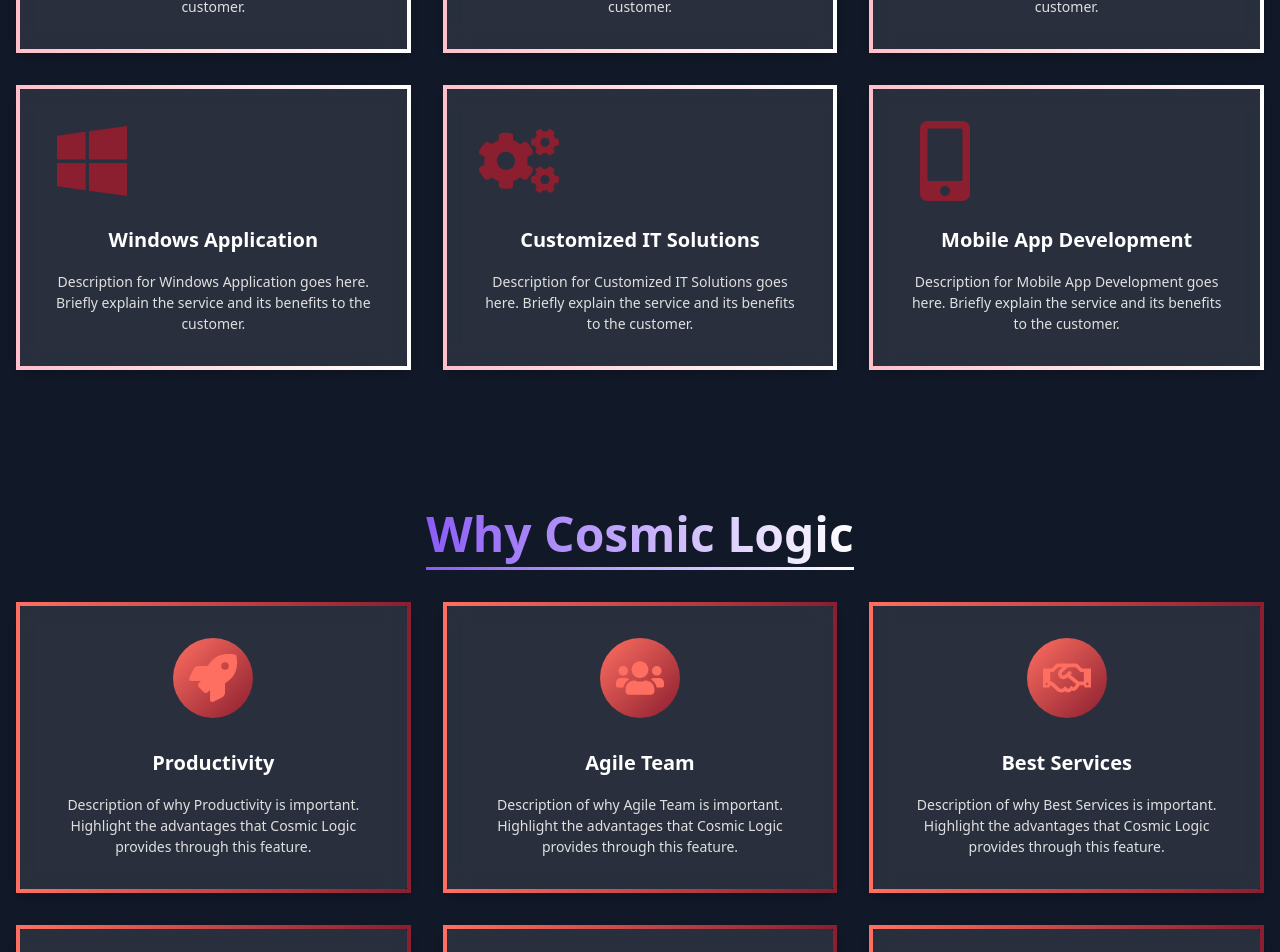
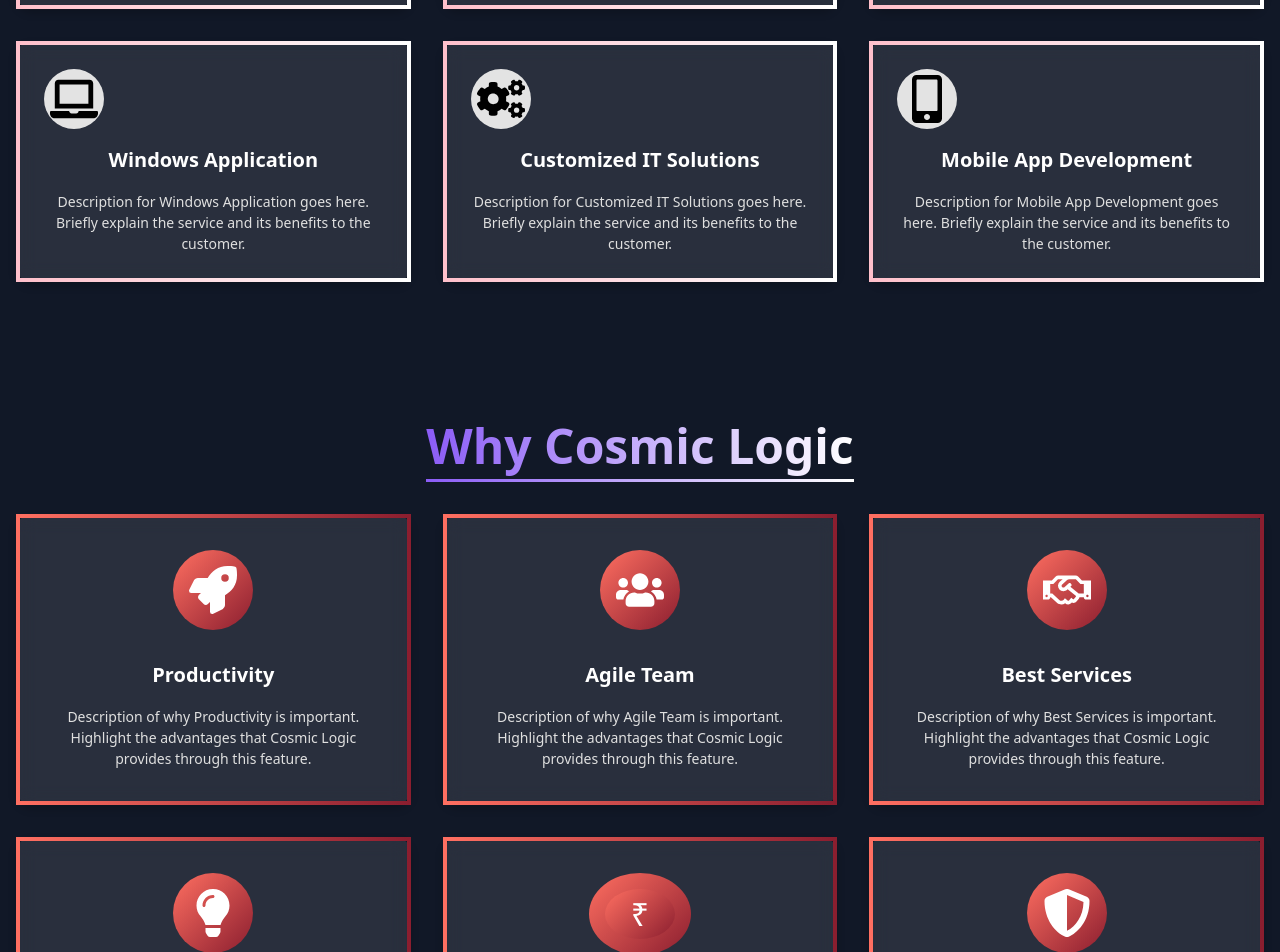
Before and after one commit to giteadi/Cosmic, a React (Create React App) app in the folder client/: page / in a window 1280 px wide. Shown: the part 1760-2712 px from the top of the page. Built offline with nearby package versions, Linux system fonts and the light colour scheme.

Commit message:
why cosmic

```diff
--- a/client/src/App.js
+++ b/client/src/App.js
@@ -6,6 +6,7 @@
 import ServicesPage from "./pages/Service";
 import Navbar from "./components/Nav";
 import ClientLogos from "./pages/ClientLogo";
+import BlogPage from "./pages/BlogPage";
 
 function App() {
   return (
@@ -18,6 +19,8 @@
       <Route path='/about' element={<AboutUsPage/>}/>
       <Route path='/projects' element={<PortfolioPage/>}/>
       <Route path='/services' element={<ServicesPage/>}/>
+      <Route path='/blog' element={<BlogPage/>}/>
+
 
      </Routes>
     </div>
--- a/client/src/components/Nav.js
+++ b/client/src/components/Nav.js
@@ -23,10 +23,8 @@
         </h1>
         <nav className="space-x-6 hidden md:block">
           <Link to="/" className="hover:underline transition-all ease-in-out duration-300 hover:text-indigo-200">Home</Link>
-          <Link to="/about" className="hover:underline transition-all ease-in-out duration-300 hover:text-indigo-200">About Us</Link>
-          <Link to="/services" className="hover:underline transition-all ease-in-out duration-300 hover:text-indigo-200">Our Services</Link>
+          <Link to="/blog" className="hover:underline transition-all ease-in-out duration-300 hover:text-indigo-200">Blog</Link> {/* Blog link added */}
           <Link to="/projects" className="hover:underline transition-all ease-in-out duration-300 hover:text-indigo-200">Portfolio</Link>
-          <Link to="/clientLogo" className="hover:underline transition-all ease-in-out duration-300 hover:text-indigo-200">Clients</Link>
           <Link to="/contact" className="hover:underline transition-all ease-in-out duration-300 hover:text-indigo-200">Contact Us</Link>
         </nav>
         <button className="bg-indigo-800 py-2 px-4 rounded-md hover:bg-indigo-700 md:hidden transition-all ease-in-out duration-300">
--- a/client/src/pages/Service.jsx
+++ b/client/src/pages/Service.jsx
@@ -1,12 +1,180 @@
+// import React, { useEffect, useState, useRef } from 'react';
+// import styled from 'styled-components';
+// import { FaDesktop, FaCode, FaBullhorn, FaWindows, FaCogs, FaMobileAlt } from 'react-icons/fa';
+
+// // Styled component for the gradient text with white and dark red (begni) gradient
+// const GradientText = styled.h2`
+//   font-size: 3rem;
+//   font-weight: bold;
+//   background: linear-gradient(to right, white, #8b1e2f);  /* Begni (dark red) */
+//   -webkit-background-clip: text;
+//   color: transparent;
+//   position: relative;
+//   display: inline-block;
+//   &::after {
+//     content: '';
+//     position: absolute;
+//     bottom: 0;
+//     left: 0;
+//     width: 100%;
+//     height: 3px;
+//     background: linear-gradient(to right, pink, white);
+//     transition: all 0.3s ease;
+//   }
+//   &:hover {
+//     background: linear-gradient(to right, pink, white);
+//     -webkit-background-clip: text;
+//     color: transparent;
+//     &::after {
+//       background: linear-gradient(to right, pink, white);
+//       height: 3px;
+//     }
+//   }
+// `;
+
+// const ServiceCard = styled.div`
+//   background: rgba(255, 255, 255, 0.1);
+//   border: 4px solid transparent;
+//   border-radius: 16px;
+//   padding: 2rem;
+//   backdrop-filter: blur(10px);
+//   box-shadow: 0 4px 8px rgba(0, 0, 0, 0.2);
+//   position: relative;
+//   transition: all 0.3s ease;
+//   border-image: linear-gradient(to right, pink, white) 1;
+//   &:hover {
+//     transform: scale(1.05);
+//     border-image: linear-gradient(to right, pink, white) 1;
+//   }
+
+//   .service-icon {
+//     width: 80px;
+//     height: 80px;
+//     margin-bottom: 1.5rem;
+//     font-size: 3rem; /* Set icon size */
+//     color: #8b1e2f; /* Adjust icon color */
+//   }
+
+//   h3 {
+//     font-size: 1.25rem;
+//     font-weight: 600;
+//     color: #ffffff;
+//     margin-bottom: 1rem;
+//   }
+
+//   p {
+//     color: #e0e0e0;
+//     font-size: 0.875rem;
+//   }
+
+//   &.animate-right-to-left {
+//     animation: moveRightToLeft 0.8s ease-out forwards;
+//   }
+//   &.animate-left-to-right {
+//     animation: moveLeftToRight 0.8s ease-out forwards;
+//   }
+//   @keyframes moveRightToLeft {
+//     0% {
+//       transform: translateX(100%) scale(1);
+//       opacity: 0;
+//     }
+//     100% {
+//       transform: translateX(0) scale(1);
+//       opacity: 1;
+//     }
+//   }
+//   @keyframes moveLeftToRight {
+//     0% {
+//       transform: translateX(-100%) scale(1);
+//       opacity: 0;
+//     }
+//     100% {
+//       transform: translateX(0) scale(1);
+//       opacity: 1;
+//     }
+//   }
+// `;
+
+// const serviceIcons = [
+//   FaDesktop,        // Website Design
+//   FaCode,           // Web Development
+//   FaBullhorn,       // Digital Marketing
+//   FaWindows,        // Windows Application
+//   FaCogs,           // Customized IT Solutions
+//   FaMobileAlt       // Mobile App Development
+// ];
+
+// function Services() {
+//   const [isInView, setIsInView] = useState([false, false, false, false, false, false]);
+//   const [isScrollingUp, setIsScrollingUp] = useState(false);
+//   const previousScrollPosition = useRef(0);
+
+//   const handleScroll = () => {
+//     const scrollPosition = window.scrollY;
+//     setIsScrollingUp(scrollPosition < previousScrollPosition.current);
+//     previousScrollPosition.current = scrollPosition;
+//   };
+
+//   useEffect(() => {
+//     window.addEventListener('scroll', handleScroll);
+//     const observer = new IntersectionObserver((entries) => {
+//       entries.forEach((entry, index) => {
+//         if (entry.isIntersecting) {
+//           setIsInView((prevState) => {
+//             const updatedState = [...prevState];
+//             updatedState[index] = true;
+//             return updatedState;
+//           });
+//         }
+//       });
+//     }, {
+//       threshold: 0.5,
+//     });
+
+//     const elements = document.querySelectorAll('.service-card');
+//     elements.forEach((element) => observer.observe(element));
+
+//     return () => {
+//       observer.disconnect();
+//       window.removeEventListener('scroll', handleScroll);
+//     };
+//   }, []);
+
+//   return (
+//     <section id="services" className="py-16 bg-gray-900">
+//       <div className="container mx-auto px-4 text-center">
+//         <GradientText>Our Services</GradientText>
+//         <div className="grid grid-cols-1 sm:grid-cols-2 lg:grid-cols-3 gap-8 mt-8">
+//           {['Website Design', 'Web Development', 'Digital Marketing', 'Windows Application', 'Customized IT Solutions', 'Mobile App Development'].map((service, index) => (
+//             <ServiceCard
+//               key={index}
+//               className={`service-card ${isInView[index] ? (isScrollingUp ? (index < 3 ? 'animate-right-to-left' : 'animate-left-to-right') : (index < 3 ? 'animate-left-to-right' : 'animate-right-to-left')) : ''}`}
+//             >
+//               {React.createElement(serviceIcons[index], { className: 'service-icon' })}
+//               <h3>{service}</h3>
+//               <p>Description for {service} goes here. Briefly explain the service and its benefits to the customer.</p>
+//             </ServiceCard>
+//           ))}
+//         </div>
+//       </div>
+//     </section>
+//   );
+// }
+
+// export default Services;
+
+
+
+//               updated part2
+
 import React, { useEffect, useState, useRef } from 'react';
 import styled from 'styled-components';
-import { FaDesktop, FaCode, FaBullhorn, FaWindows, FaCogs, FaMobileAlt } from 'react-icons/fa';
+import { FaCode, FaLaptop, FaMobileAlt, FaCogs, FaPaintBrush, FaChartLine } from 'react-icons/fa';
 
-// Styled component for the gradient text with white and dark red (begni) gradient
 const GradientText = styled.h2`
   font-size: 3rem;
   font-weight: bold;
-  background: linear-gradient(to right, white, #8b1e2f);  /* Begni (dark red) */
+  background: linear-gradient(to right, white, #8b1e2f);
   -webkit-background-clip: text;
   color: transparent;
   position: relative;
@@ -18,6 +186,7 @@
     left: 0;
     width: 100%;
     height: 3px;
+    background: transparent;
     background: linear-gradient(to right, pink, white);
     transition: all 0.3s ease;
   }
@@ -30,13 +199,17 @@
       height: 3px;
     }
   }
+
+  @media (max-width: 640px) {
+    font-size: 2rem;
+  }
 `;
 
 const ServiceCard = styled.div`
   background: rgba(255, 255, 255, 0.1);
   border: 4px solid transparent;
   border-radius: 16px;
-  padding: 2rem;
+  padding: 1.5rem;
   backdrop-filter: blur(10px);
   box-shadow: 0 4px 8px rgba(0, 0, 0, 0.2);
   position: relative;
@@ -48,11 +221,15 @@
   }
 
   .service-icon {
-    width: 80px;
-    height: 80px;
-    margin-bottom: 1.5rem;
-    font-size: 3rem; /* Set icon size */
-    color: #8b1e2f; /* Adjust icon color */
+    width: 60px;
+    height: 60px;
+    font-size: 3rem;
+    background-color: #e3e3e3;
+    border-radius: 50%;
+    margin-bottom: 1rem;
+    display: flex;
+    align-items: center;
+    justify-content: center;
   }
 
   h3 {
@@ -70,9 +247,11 @@
   &.animate-right-to-left {
     animation: moveRightToLeft 0.8s ease-out forwards;
   }
+
   &.animate-left-to-right {
     animation: moveLeftToRight 0.8s ease-out forwards;
   }
+
   @keyframes moveRightToLeft {
     0% {
       transform: translateX(100%) scale(1);
@@ -83,6 +262,7 @@
       opacity: 1;
     }
   }
+
   @keyframes moveLeftToRight {
     0% {
       transform: translateX(-100%) scale(1);
@@ -93,15 +273,33 @@
       opacity: 1;
     }
   }
+
+  @media (max-width: 640px) {
+    padding: 1rem;
+
+    .service-icon {
+      width: 50px;
+      height: 50px;
+      font-size: 2rem;
+    }
+
+    h3 {
+      font-size: 1rem;
+    }
+
+    p {
+      font-size: 0.75rem;
+    }
+  }
 `;
 
-const serviceIcons = [
-  FaDesktop,        // Website Design
-  FaCode,           // Web Development
-  FaBullhorn,       // Digital Marketing
-  FaWindows,        // Windows Application
-  FaCogs,           // Customized IT Solutions
-  FaMobileAlt       // Mobile App Development
+const icons = [
+  <FaPaintBrush />,
+  <FaCode />,
+  <FaChartLine />,
+  <FaLaptop />,
+  <FaCogs />,
+  <FaMobileAlt />,
 ];
 
 function Services() {
@@ -117,6 +315,7 @@
 
   useEffect(() => {
     window.addEventListener('scroll', handleScroll);
+
     const observer = new IntersectionObserver((entries) => {
       entries.forEach((entry, index) => {
         if (entry.isIntersecting) {
@@ -150,7 +349,7 @@
               key={index}
               className={`service-card ${isInView[index] ? (isScrollingUp ? (index < 3 ? 'animate-right-to-left' : 'animate-left-to-right') : (index < 3 ? 'animate-left-to-right' : 'animate-right-to-left')) : ''}`}
             >
-              {React.createElement(serviceIcons[index], { className: 'service-icon' })}
+              <div className="service-icon">{icons[index]}</div>
               <h3>{service}</h3>
               <p>Description for {service} goes here. Briefly explain the service and its benefits to the customer.</p>
             </ServiceCard>
@@ -162,202 +361,3 @@
 }
 
 export default Services;
-
-
-
-//               updated part2
-
-// import React, { useEffect, useState, useRef } from 'react';
-// import styled from 'styled-components';
-// import { FaCode, FaLaptop, FaMobileAlt, FaCogs, FaPaintBrush, FaChartLine } from 'react-icons/fa';
-
-// const GradientText = styled.h2`
-//   font-size: 3rem;
-//   font-weight: bold;
-//   background: linear-gradient(to right, white, #8b1e2f);
-//   -webkit-background-clip: text;
-//   color: transparent;
-//   position: relative;
-//   display: inline-block;
-//   &::after {
-//     content: '';
-//     position: absolute;
-//     bottom: 0;
-//     left: 0;
-//     width: 100%;
-//     height: 3px;
-//     background: transparent;
-//     background: linear-gradient(to right, pink, white);
-//     transition: all 0.3s ease;
-//   }
-//   &:hover {
-//     background: linear-gradient(to right, pink, white);
-//     -webkit-background-clip: text;
-//     color: transparent;
-//     &::after {
-//       background: linear-gradient(to right, pink, white);
-//       height: 3px;
-//     }
-//   }
-
-//   @media (max-width: 640px) {
-//     font-size: 2rem;
-//   }
-// `;
-
-// const ServiceCard = styled.div`
-//   background: rgba(255, 255, 255, 0.1);
-//   border: 4px solid transparent;
-//   border-radius: 16px;
-//   padding: 1.5rem;
-//   backdrop-filter: blur(10px);
-//   box-shadow: 0 4px 8px rgba(0, 0, 0, 0.2);
-//   position: relative;
-//   transition: all 0.3s ease;
-//   border-image: linear-gradient(to right, pink, white) 1;
-//   &:hover {
-//     transform: scale(1.05);
-//     border-image: linear-gradient(to right, pink, white) 1;
-//   }
-
-//   .service-icon {
-//     width: 60px;
-//     height: 60px;
-//     font-size: 3rem;
-//     background-color: #e3e3e3;
-//     border-radius: 50%;
-//     margin-bottom: 1rem;
-//     display: flex;
-//     align-items: center;
-//     justify-content: center;
-//   }
-
-//   h3 {
-//     font-size: 1.25rem;
-//     font-weight: 600;
-//     color: #ffffff;
-//     margin-bottom: 1rem;
-//   }
-
-//   p {
-//     color: #e0e0e0;
-//     font-size: 0.875rem;
-//   }
-
-//   &.animate-right-to-left {
-//     animation: moveRightToLeft 0.8s ease-out forwards;
-//   }
-
-//   &.animate-left-to-right {
-//     animation: moveLeftToRight 0.8s ease-out forwards;
-//   }
-
-//   @keyframes moveRightToLeft {
-//     0% {
-//       transform: translateX(100%) scale(1);
-//       opacity: 0;
-//     }
-//     100% {
-//       transform: translateX(0) scale(1);
-//       opacity: 1;
-//     }
-//   }
-
-//   @keyframes moveLeftToRight {
-//     0% {
-//       transform: translateX(-100%) scale(1);
-//       opacity: 0;
-//     }
-//     100% {
-//       transform: translateX(0) scale(1);
-//       opacity: 1;
-//     }
-//   }
-
-//   @media (max-width: 640px) {
-//     padding: 1rem;
-
-//     .service-icon {
-//       width: 50px;
-//       height: 50px;
-//       font-size: 2rem;
-//     }
-
-//     h3 {
-//       font-size: 1rem;
-//     }
-
-//     p {
-//       font-size: 0.75rem;
-//     }
-//   }
-// `;
-
-// const icons = [
-//   <FaPaintBrush />,
-//   <FaCode />,
-//   <FaChartLine />,
-//   <FaLaptop />,
-//   <FaCogs />,
-//   <FaMobileAlt />,
-// ];
-
-// function Services() {
-//   const [isInView, setIsInView] = useState([false, false, false, false, false, false]);
-//   const [isScrollingUp, setIsScrollingUp] = useState(false);
-//   const previousScrollPosition = useRef(0);
-
-//   const handleScroll = () => {
-//     const scrollPosition = window.scrollY;
-//     setIsScrollingUp(scrollPosition < previousScrollPosition.current);
-//     previousScrollPosition.current = scrollPosition;
-//   };
-
-//   useEffect(() => {
-//     window.addEventListener('scroll', handleScroll);
-
-//     const observer = new IntersectionObserver((entries) => {
-//       entries.forEach((entry, index) => {
-//         if (entry.isIntersecting) {
-//           setIsInView((prevState) => {
-//             const updatedState = [...prevState];
-//             updatedState[index] = true;
-//             return updatedState;
-//           });
-//         }
-//       });
-//     }, {
-//       threshold: 0.5,
-//     });
-
-//     const elements = document.querySelectorAll('.service-card');
-//     elements.forEach((element) => observer.observe(element));
-
-//     return () => {
-//       observer.disconnect();
-//       window.removeEventListener('scroll', handleScroll);
-//     };
-//   }, []);
-
-//   return (
-//     <section id="services" className="py-16 bg-gray-900">
-//       <div className="container mx-auto px-4 text-center">
-//         <GradientText>Our Services</GradientText>
-//         <div className="grid grid-cols-1 sm:grid-cols-2 lg:grid-cols-3 gap-8 mt-8">
-//           {['Website Design', 'Web Development', 'Digital Marketing', 'Windows Application', 'Customized IT Solutions', 'Mobile App Development'].map((service, index) => (
-//             <ServiceCard
-//               key={index}
-//               className={`service-card ${isInView[index] ? (isScrollingUp ? (index < 3 ? 'animate-right-to-left' : 'animate-left-to-right') : (index < 3 ? 'animate-left-to-right' : 'animate-right-to-left')) : ''}`}
-//             >
-//               <div className="service-icon">{icons[index]}</div>
-//               <h3>{service}</h3>
-//               <p>Description for {service} goes here. Briefly explain the service and its benefits to the customer.</p>
-//             </ServiceCard>
-//           ))}
-//         </div>
-//       </div>
-//     </section>
-//   );
-// }
-
-// export default Services;
--- a/client/src/pages/WhyCosmic.jsx
+++ b/client/src/pages/WhyCosmic.jsx
@@ -1,6 +1,6 @@
 import React, { useEffect, useState } from 'react';
 import styled from 'styled-components';
-import { FaRocket, FaUsers, FaRegHandshake, FaLightbulb, FaDollarSign, FaShieldAlt } from 'react-icons/fa';
+import { FaRocket, FaUsers, FaRegHandshake, FaLightbulb, FaShieldAlt } from 'react-icons/fa';
 
 // Styled component for the gradient text
 const GradientText = styled.h2`
@@ -57,7 +57,7 @@
 
   .service-icon {
     font-size: 3rem;
-    color: #ff6f61;
+    color: #ffffff; /* Updated to white */
     margin-bottom: 1.5rem;
     background: linear-gradient(135deg, #ff6f61, #8b1e2f);
     border-radius: 50%;
@@ -125,13 +125,27 @@
   }
 `;
 
-// Icon array for red-themed icons
+// Icon array for red-themed icons (Replaced FaDollarSign with rupee symbol)
 const icons = [
   <FaRocket />,
   <FaUsers />,
   <FaRegHandshake />,
   <FaLightbulb />,
-  <FaDollarSign />,
+  <div style={{
+    fontSize: '2rem',
+    color: 'white',
+    background: 'linear-gradient(135deg, #ff6f61, #8b1e2f)', // Matching gradient
+    borderRadius: '50%',
+    padding: '1rem',
+    display: 'inline-block',
+    width: '70px', // Oval width
+    height: '50px', // Oval height
+    display: 'flex',
+    justifyContent: 'center',
+    alignItems: 'center',
+  }}>
+    ₹
+  </div>, // Rupee symbol inside an oval
   <FaShieldAlt />,
 ];
 
```
Also changed, not shown: client/src/pages/BlogPage.jsx (added, +95 -0 lines).
